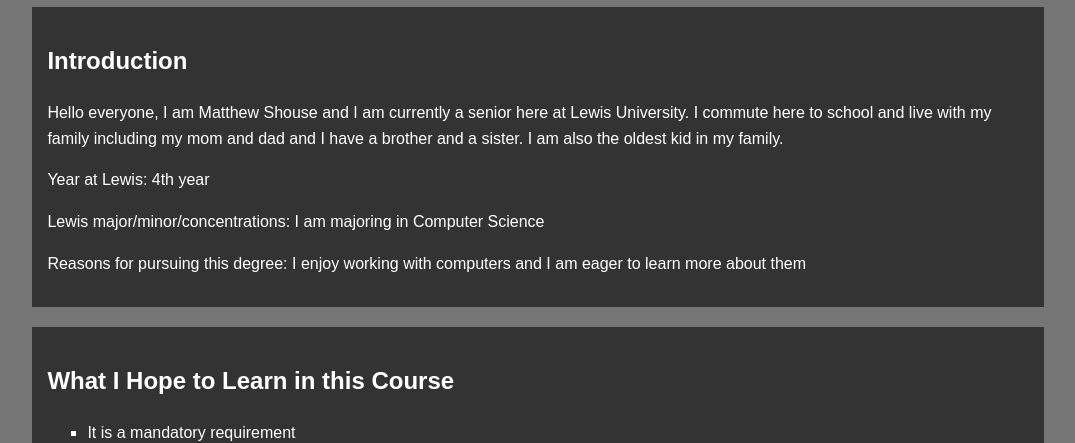
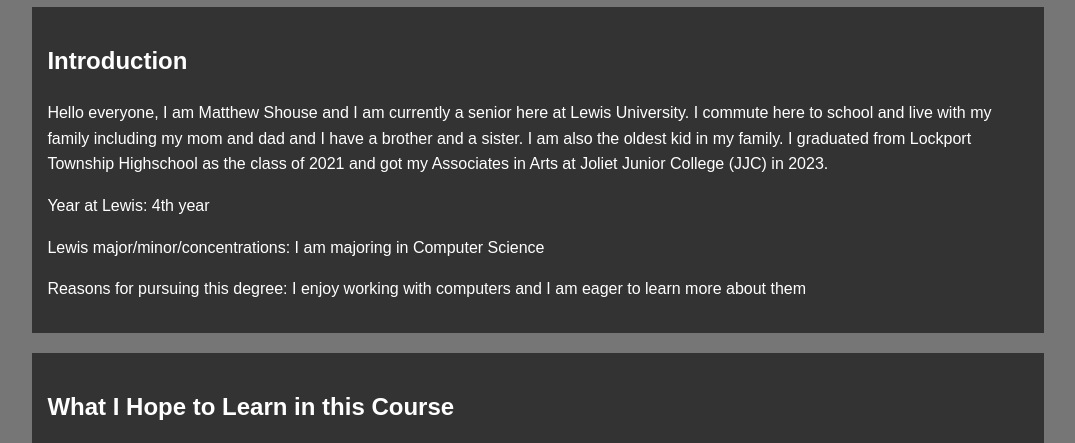
Before and after one commit to mshouse8624/getting-to-know-each-other2, a plain HTML site: page index.html in a window 1280 px wide. Shown: the part 337-780 px from the top of the page, without its empty margins (102-1177 px from the left). Drawn offline with Linux system fonts and the light colour scheme.

Commit message:
discussion 1 Getting to Know Each Other Shouse

```diff
--- a/index.html
+++ b/index.html
@@ -25,6 +25,8 @@
                 <h2>Introduction</h2>
                 <p>Hello everyone, I am Matthew Shouse and I am currently a senior here at Lewis University.  I commute here to school and
                     live with my family including my mom and dad and I have a brother and a sister.  I am also the oldest kid in my family.
+                    I graduated from Lockport Township Highschool as the class of 2021 and got my Associates in Arts at Joliet Junior
+                    College (JJC) in 2023.
                 </p>
                 <p>Year at Lewis: 4th year</p>
                 <p>Lewis major/minor/concentrations: I am majoring in Computer Science</p>
```
